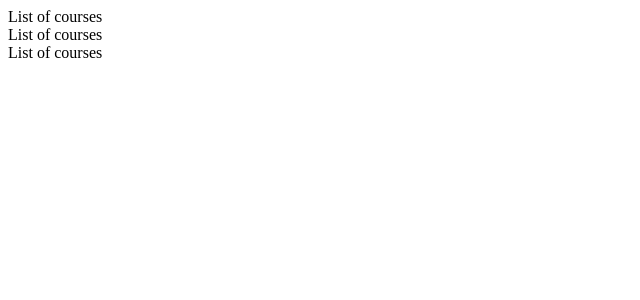
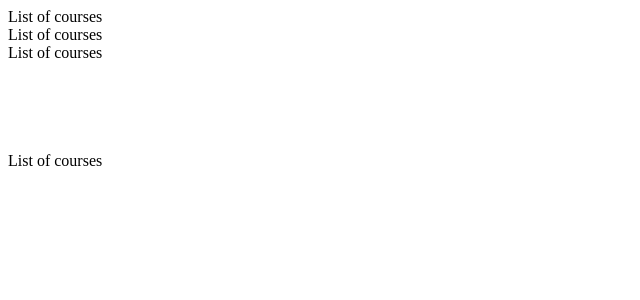
Before and after one commit to VictorRandom/mosh-angular-directives, an Angular app: page / in a window 1280 px wide. Shown: the top 300 px of the page, without its empty margins (0-640 px from the left). Built offline with nearby package versions, Linux system fonts and the light colour scheme.

Commit message:
hidden property

```diff
--- a/src/app/app.component.html
+++ b/src/app/app.component.html
@@ -1,3 +1,5 @@
+
+<!-- NGIF ============================================================== -->
 <div *ngIf="courses.length > 0">
   List of courses
 </div>
@@ -26,3 +28,12 @@
 <ng-template #noCourses>
   No courses yet
 </ng-template>
+
+<!-- HIDDEN PROPERTY===================================================== -->
+<br><br><br><br><br><br>
+<div [hidden]="courses.length == 0">
+  List of courses
+</div>
+<div [hidden]="courses.length > 0">
+  No courses yet
+</div>
```
